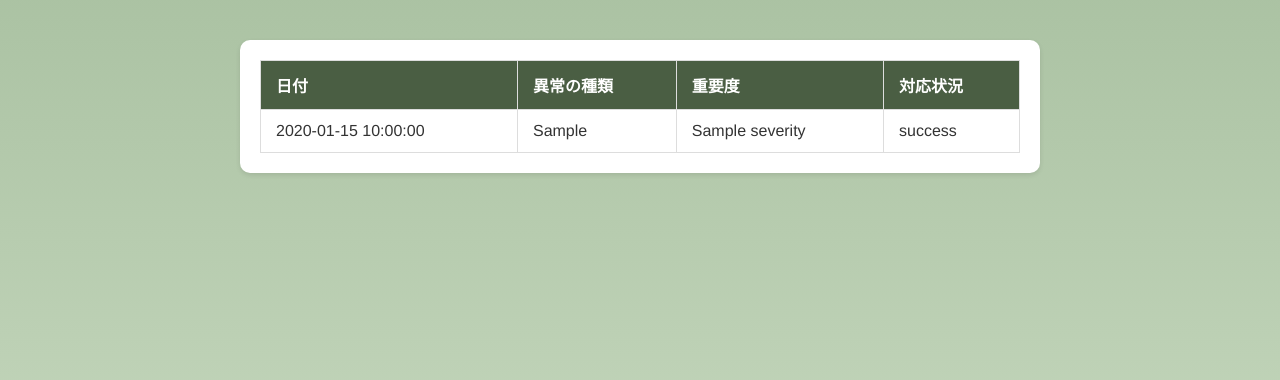
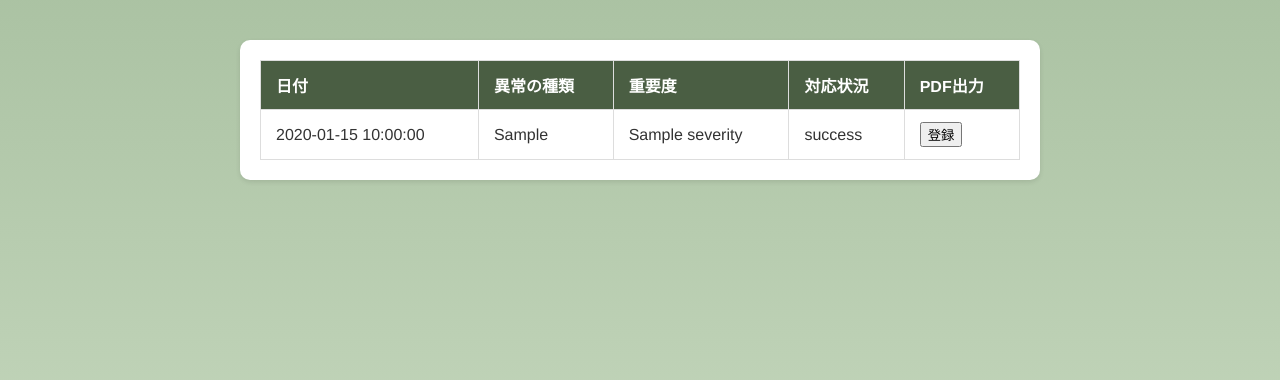
Before and after one commit to c3p31113/pro_de, a Flask app: template rover_app/templates/notifications.html in a window 1280 px wide. Shown: the part 65-445 px from the top of the page. Run offline with Flask 3, Linux system fonts and the light colour scheme; the template is opened without the code that fills it: most values are stand-ins (such as "Sample title", 1, 10 or a date in 2020); parts of the project's set-up code (start-up, migrations or seed data) failed here and were passed over.

Commit message:
通知テンプレートにPDF出力ボタンを追加

```diff
--- a/rover_app/templates/notifications.html
+++ b/rover_app/templates/notifications.html
@@ -19,6 +19,7 @@
                         <th>異常の種類</th>
                         <th>重要度</th>
                         <th>対応状況</th>
+                        <th>PDF出力</th>
                     </tr>
                 </thead>
                 <tbody>
@@ -28,6 +29,8 @@
                         <td>{{ notification.event_type }}</td>
                         <td>{{ notification.severity }}</td>
                         <td>{{ notification.status }}</td>
+                        <td><form action="index.php" method="post">
+                            <button type="submit" name="add">登録</button></form></td>
                     </tr>
                     {% else %}
                     <tr class="empty-row">
```
